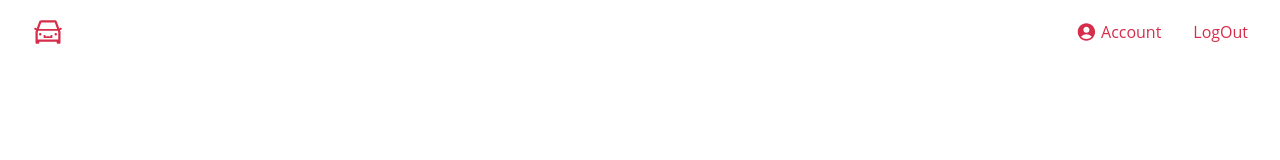
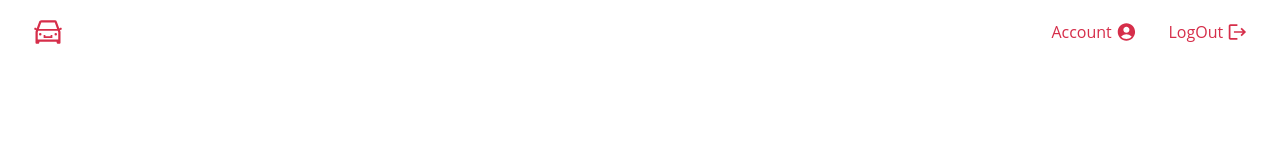
Before and after one commit to nevinalisheva/Berlinale-FMA, a Next.js app: page / in a window 1280 px wide. Both pictures are taken after a click on the item "LogIn". Shown: the top 160 px of the page. Built offline with nearby package versions, Linux system fonts and the light colour scheme.

Commit message:
add icon to login & logout

```diff
--- a/components/navigation/Navigation.jsx
+++ b/components/navigation/Navigation.jsx
@@ -3,7 +3,7 @@ import styles from "./navigation.module.css";
 import { MdClose } from "react-icons/md";
 import { FiMenu } from "react-icons/fi";
 import { AiOutlineCar } from "react-icons/ai";
-import { MdAccountCircle } from "react-icons/md";
+import { MdAccountCircle, MdLogout, MdOutlineLogin } from "react-icons/md";
 
 function Navigation() {
   const [isMenuOpen, setIsMenuOpen] = useState(false);
@@ -30,12 +30,17 @@ function Navigation() {
             {isLoggedIn ? (
               <>
                 <li>
-                  <MdAccountCircle className={styles.burger_logo} /> Account
+                  Account
+                  <MdAccountCircle className={styles.burger_logo} />
                 </li>
-                <li onClick={() => setIsLoggedIn(false)}>LogOut</li>
+                <li onClick={() => setIsLoggedIn(false)}>
+                  LogOut <MdLogout className={styles.burger_logo} />
+                </li>
               </>
             ) : (
-              <li onClick={() => setIsLoggedIn(true)}>LogIn</li>
+              <li onClick={() => setIsLoggedIn(true)}>
+                LogIn <MdOutlineLogin className={styles.burger_logo} />
+              </li>
             )}
           </ul>
         </div>
--- a/components/navigation/navigation.module.css
+++ b/components/navigation/navigation.module.css
@@ -72,7 +72,7 @@
 }
 .link_list li svg {
   width: 1.3rem;
-  margin-right: 0.25rem;
+  margin-left: 0.25rem;
 }
 
 @media (min-width: 768px) {
```
